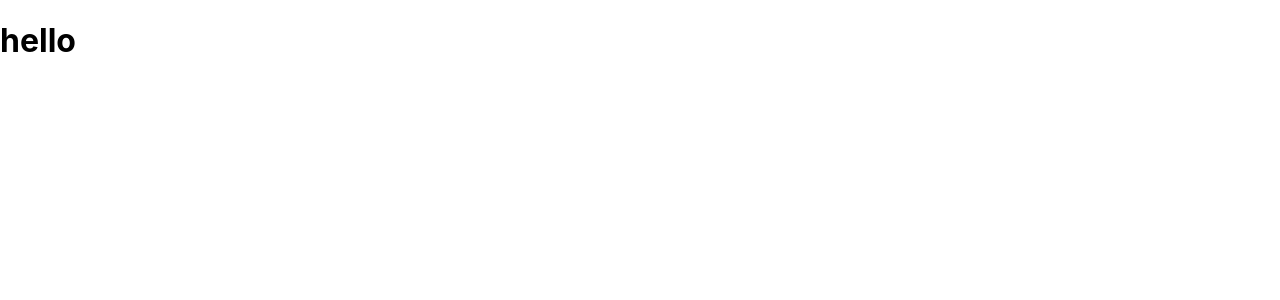
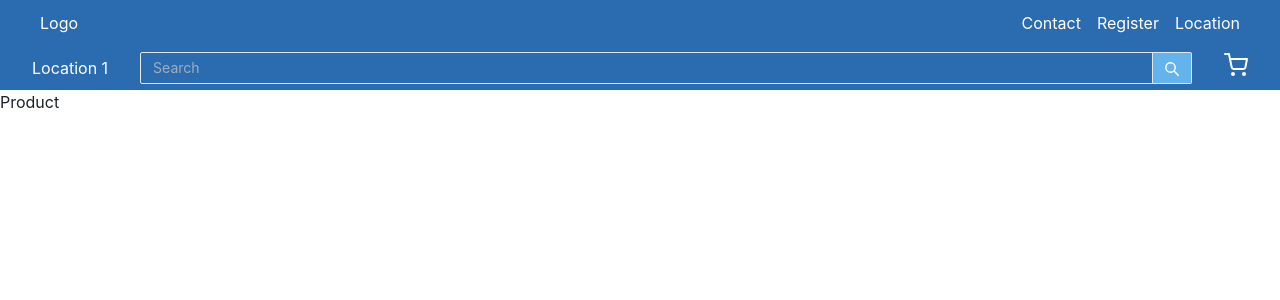
Before and after one commit to lexx54/e-store-front, a React (Create React App) app: page /shop/categories/1 in a window 1280 px wide. Shown: the top 300 px of the page. Built offline with nearby package versions, Linux system fonts and the light colour scheme.

Commit message:
finishes nav component and adds icons

```diff
--- a/package.json
+++ b/package.json
@@ -3,6 +3,7 @@
   "version": "0.1.0",
   "private": true,
   "dependencies": {
+    "@chakra-ui/icons": "^1.0.13",
     "@chakra-ui/react": "^1.6.4",
     "@emotion/react": "^11.4.0",
     "@emotion/styled": "^11.3.0",
@@ -13,6 +14,8 @@
     "framer-motion": "^4.1.17",
     "react": "^17.0.2",
     "react-dom": "^17.0.2",
+    "react-hook-form": "^7.9.0",
+    "react-icons": "^4.2.0",
     "react-router-dom": "^5.2.0",
     "react-scripts": "4.0.3",
     "web-vitals": "^1.1.2"
--- a/src/App.js
+++ b/src/App.js
@@ -1,8 +1,31 @@
 import './App.css';
+import { BrowserRouter as Router, Switch, Route } from "react-router-dom";
+import Home from "./pages/Home";
+import Cart from "./pages/Cart";
+import Product from "./pages/Product";
+import Checkout from "./pages/Checkout";
+import Payment from "./pages/Payment";
+import Categories from "./pages/Categories";
+import Navegation from './components/Navegation';
 
+
+//Green 400 500 Blue 700 red 600
 const App = () => {
   return (
-    <h1>hello</h1>
+    <Router>
+        <Navegation />
+
+      <Switch>
+        <Route exact path="/" component={Home}></Route>
+        <Route exact path="/cart" component={Cart}></Route>
+        <Route path="/shop/:product" component={Product}></Route>
+        <Route path="/shop/categories/:category" component={Categories}></Route>
+        {/* <Route path="/signup" component={SignIn}></Route> */}
+        {/* <Route path="/signin" component={SignUp}></Route> */}
+        <Route path="/checkout" component={Checkout}></Route>
+        <Route path="/payment" component={Payment}></Route>
+      </Switch>
+    </Router>
   )
 };
 
--- /dev/null
+++ b/src/components/Navegation.js
@@ -0,0 +1,36 @@
+import { Flex, Spacer , Input, InputRightAddon, InputGroup, Icon } from "@chakra-ui/react"
+import {SearchIcon} from "@chakra-ui/icons";
+import {FiShoppingCart} from "react-icons/fi"
+
+const Navegation = () => {
+
+  return (
+    <Flex as="nav" direction="column" h="90px" bg="blue.600" color="white">
+      <Flex flex="1" px={["1rem",undefined,"2rem"]}>
+        <Flex align="center" px="0.5rem">Logo</Flex>
+        <Spacer/>
+        <Flex align="center" px="0.5rem">Contact</Flex>
+        <Flex align="center" px="0.5rem">Register</Flex>
+        <Flex align="center" px="0.5rem">Location</Flex>
+      </Flex>
+      <Flex flex="1">
+        <Flex align="center" px={["1rem",undefined,"2rem"]}>
+          Location 1
+        </Flex>
+        <Flex align="center" flex="1">
+        <InputGroup size="sm">
+          <Input placeholder="Search" />
+          <InputRightAddon children={<button><SearchIcon/></button>} bg="blue.300"/>
+        </InputGroup>
+        </Flex>
+        <Flex align="center" px={["1rem",undefined,"2rem"]}>
+          <button >
+            <Icon as={FiShoppingCart } boxSize="1.5rem"/>
+          </button>
+        </Flex>
+      </Flex>
+    </Flex>
+  )
+}
+
+export default Navegation;
--- a/src/index.js
+++ b/src/index.js
@@ -2,10 +2,13 @@ import React from 'react';
 import ReactDOM from 'react-dom';
 import './index.css';
 import App from './App';
+import { ChakraProvider } from "@chakra-ui/react"
 
 ReactDOM.render(
   <React.StrictMode>
-    <App />
+    <ChakraProvider>
+      <App />
+    </ChakraProvider>
   </React.StrictMode>,
   document.getElementById('root')
 );
--- /dev/null
+++ b/src/pages/Cart.js
@@ -0,0 +1,8 @@
+const Cart = () => {
+
+  return (
+    <h1>Cart</h1>
+  )
+}
+
+export default Cart;
--- /dev/null
+++ b/src/pages/Categories.js
@@ -0,0 +1,8 @@
+const Categories = () => {
+
+  return (
+    <h1>Categories</h1>
+  )
+}
+
+export default Categories;
--- /dev/null
+++ b/src/pages/Checkout.js
@@ -0,0 +1,8 @@
+const Checkout = () => {
+
+  return (
+    <h1>Checkout</h1>
+  )
+}
+
+export default Checkout;
--- /dev/null
+++ b/src/pages/Home.js
@@ -0,0 +1,8 @@
+const Home = () => {
+
+  return (
+    <h1>Home</h1>
+  )
+}
+
+export default Home;
--- /dev/null
+++ b/src/pages/Payment.js
@@ -0,0 +1,8 @@
+const Payment = () => {
+
+  return (
+    <h1>Payment</h1>
+  )
+}
+
+export default Payment;
--- /dev/null
+++ b/src/pages/Product.js
@@ -0,0 +1,8 @@
+const Product = () => {
+
+  return (
+    <h1>Product</h1>
+  )
+}
+
+export default Product;
```
Also changed, not shown: 1 other file (tests, documents, lock files or other folders).
